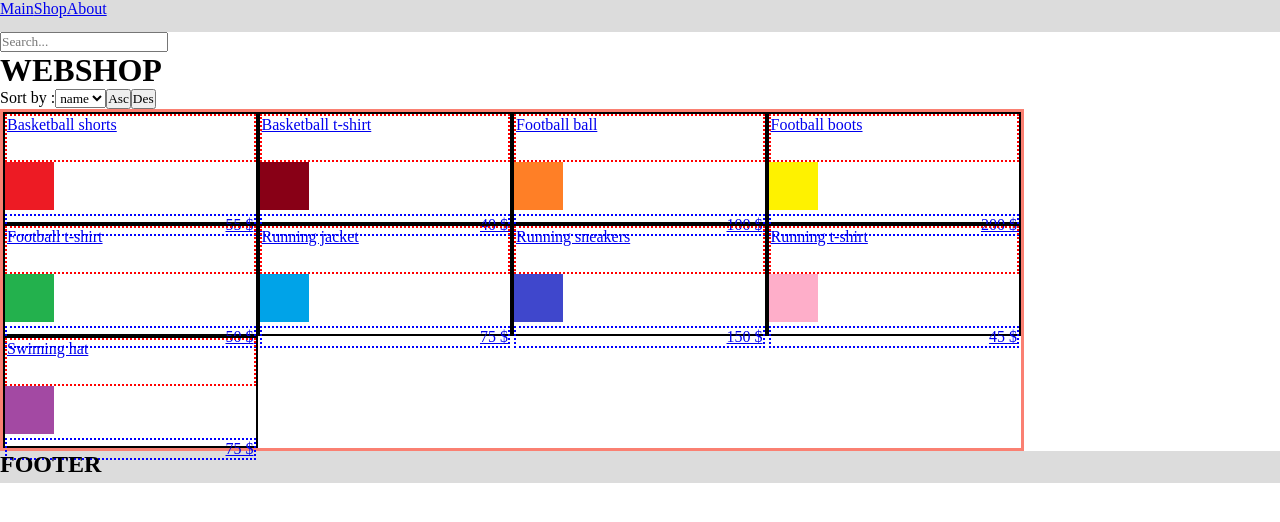
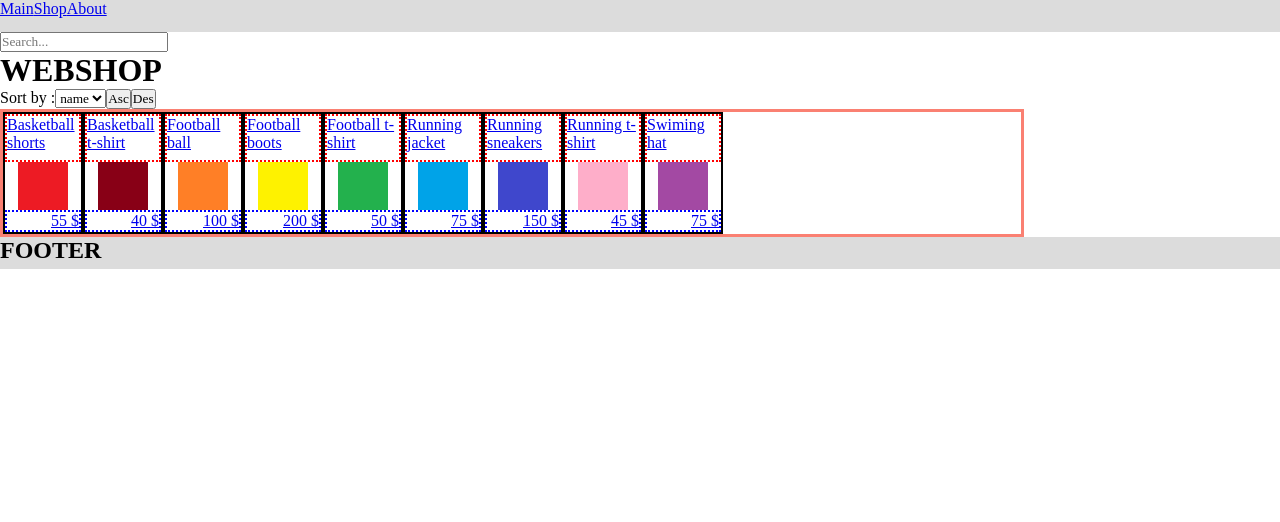
Before and after one commit to TRAHIM86/webshop, a React (Create React App) app: page / in a window 1280 px wide. Shown: the top 522 px of the page. Built offline with nearby package versions, Linux system fonts and the light colour scheme; data requests are answered from the project's data file.

Commit message:
style: productlist

```diff
--- a/src/components/productImg.jsx
+++ b/src/components/productImg.jsx
@@ -5,6 +5,8 @@ export const ProductImg = ({ productName }) => {
   const imgPath = `/imgs/${productName.toLowerCase()}/1.jpg`;
 
   return (
-    <img className={styles.mainProductImg} src={imgPath} alt={productName} />
+    <div className={styles.containerImg}>
+      <img className={styles.mainProductImg} src={imgPath} alt={productName} />
+    </div>
   );
 };
--- a/src/components/productImg.module.css
+++ b/src/components/productImg.module.css
@@ -1,3 +1,8 @@
+.containerImg {
+  display: flex;
+  justify-content: center;
+}
+
 .mainProductImg {
   width: 5e;
   height: 3em;
--- a/src/components/productList.module.css
+++ b/src/components/productList.module.css
@@ -1,7 +1,8 @@
 .productList {
   display: flex;
+  justify-content: start;
   border: 3px salmon solid;
-  width: 80%;
+  max-width: 80%;
   flex-wrap: wrap;
 }
 
@@ -10,8 +11,7 @@
   flex-direction: column;
   justify-content: space-between;
   border: 2px black solid;
-  width: 25%;
-  height: 7em;
+  width: 5em;
 }
 
 .productName {
```
